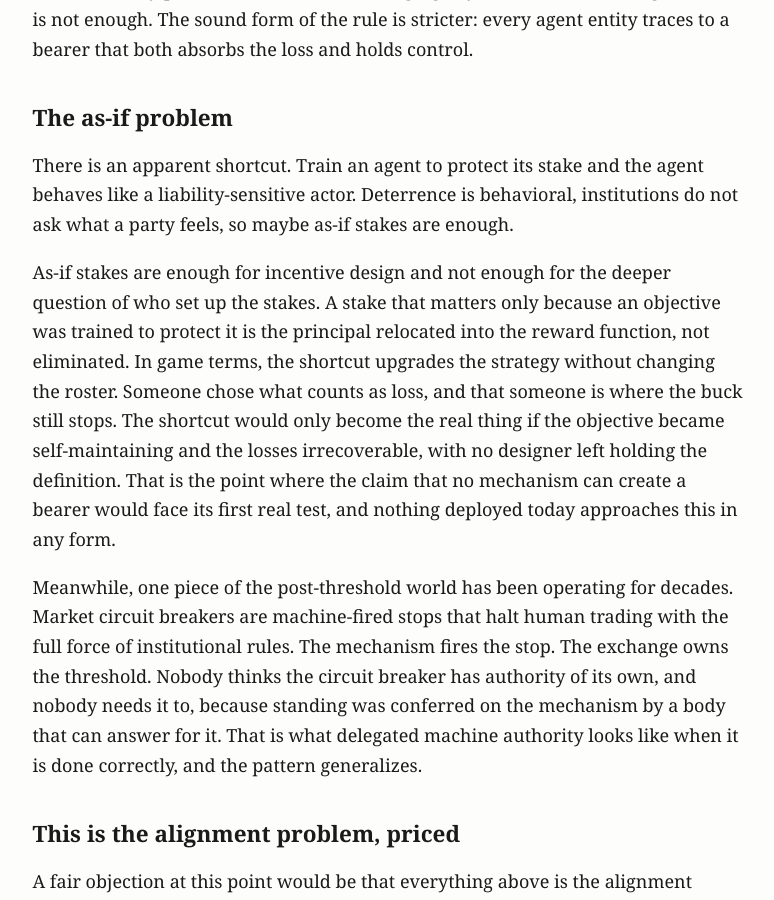
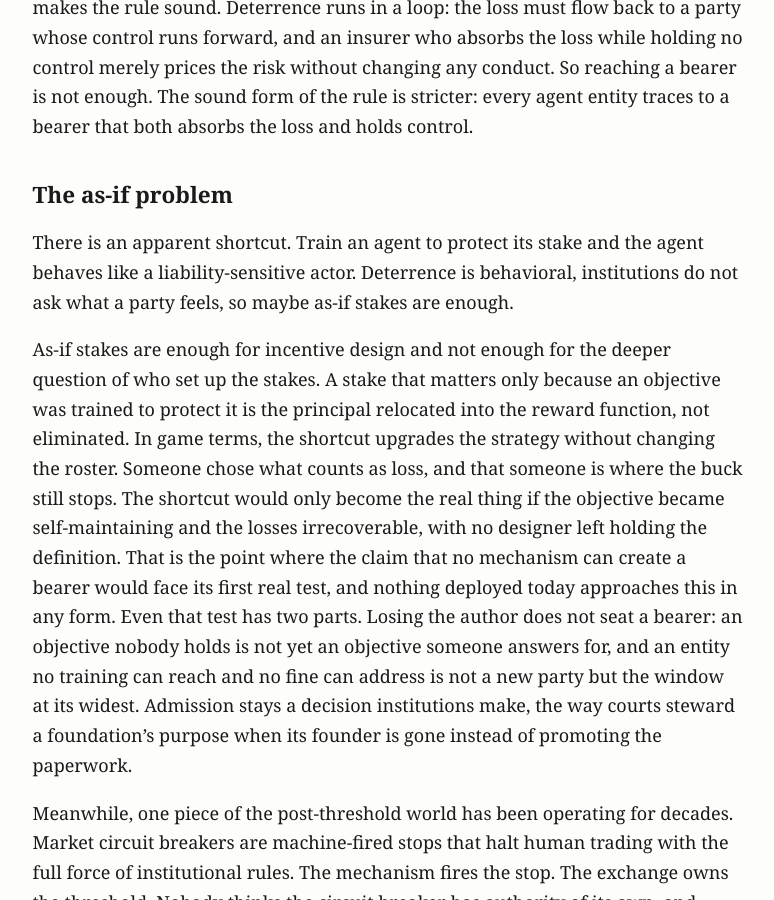
Before and after one commit to MajorLift/blog, a Jekyll site: the page built from _posts/2026-07-26-when-the-agent-stands-to-lose-something.md, in a window 1280 px wide and 900 px high, scrolled down 1952 px. Shown: the whole window, without its empty margins (252-1026 px from the left). Built offline with Jekyll 4.4.1, drawn with Linux system fonts in a browser that asks for light colours; some of the changed text lies outside the part shown.

Commit message:
Deploy the decks and the three approved corollary edits
The four one-line decks added at source by the parallel session flow
through to the posts, completing their half-shipped deployment. Essay
1 gains the cost-share sentence and the designed-exposure boundary,
essay 3 gains the two-part test with the foundation template.

Claude-Session: https://claude.ai/code/session_01QzrpuaaxiGyPWbFKHggd8b

```diff
--- a/_posts/2026-07-26-when-the-agent-stands-to-lose-something.md
+++ b/_posts/2026-07-26-when-the-agent-stands-to-lose-something.md
@@ -5,6 +5,9 @@ date: 2026-07-26
 redirect_from:
   - /when-the-agent-can-lose-something/
 ---
+
+*Owning a failure is three separate events, not one — and only one of them can't be
+legislated into existence.*
 
 The day agents can own their failures will be the day they stop needing humans to operate successfully. This is not a capability threshold, but an institutional status. The interesting questions start here, because "owning a failure" is not one but three staggered events.
 
@@ -28,7 +31,7 @@ The institutional fix for this is old technology: a named-bearer rule. Every age
 
 There is an apparent shortcut. Train an agent to protect its stake and the agent behaves like a liability-sensitive actor. Deterrence is behavioral, institutions do not ask what a party feels, so maybe as-if stakes are enough.
 
-As-if stakes are enough for incentive design and not enough for the deeper question of who set up the stakes. A stake that matters only because an objective was trained to protect it is the principal relocated into the reward function, not eliminated. In game terms, the shortcut upgrades the strategy without changing the roster. Someone chose what counts as loss, and that someone is where the buck still stops. The shortcut would only become the real thing if the objective became self-maintaining and the losses irrecoverable, with no designer left holding the definition. That is the point where the claim that no mechanism can create a bearer would face its first real test, and nothing deployed today approaches this in any form.
+As-if stakes are enough for incentive design and not enough for the deeper question of who set up the stakes. A stake that matters only because an objective was trained to protect it is the principal relocated into the reward function, not eliminated. In game terms, the shortcut upgrades the strategy without changing the roster. Someone chose what counts as loss, and that someone is where the buck still stops. The shortcut would only become the real thing if the objective became self-maintaining and the losses irrecoverable, with no designer left holding the definition. That is the point where the claim that no mechanism can create a bearer would face its first real test, and nothing deployed today approaches this in any form. Even that test has two parts. Losing the author does not seat a bearer: an objective nobody holds is not yet an objective someone answers for, and an entity no training can reach and no fine can address is not a new party but the window at its widest. Admission stays a decision institutions make, the way courts steward a foundation's purpose when its founder is gone instead of promoting the paperwork.
 
 Meanwhile, one piece of the post-threshold world has been operating for decades. Market circuit breakers are machine-fired stops that halt human trading with the full force of institutional rules. The mechanism fires the stop. The exchange owns the threshold. Nobody thinks the circuit breaker has authority of its own, and nobody needs it to, because standing was conferred on the mechanism by a body that can answer for it. That is what delegated machine authority looks like when it is done correctly, and the pattern generalizes.
 
```
Also changed, not shown: _posts/2026-07-24-when-if-ever-agents-stop-needing-us.md (+5 -2 lines), _posts/2026-07-25-ai-as-scaffold-not-oracle.md (+3 -0 lines), _posts/2026-07-26-gates-not-reminders.md (+3 -0 lines).
